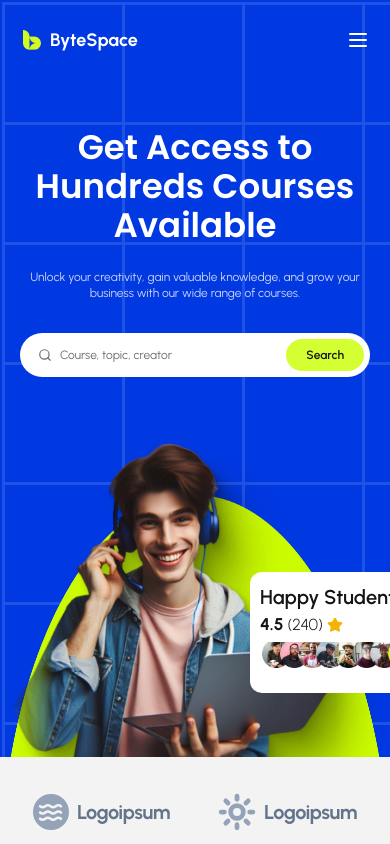
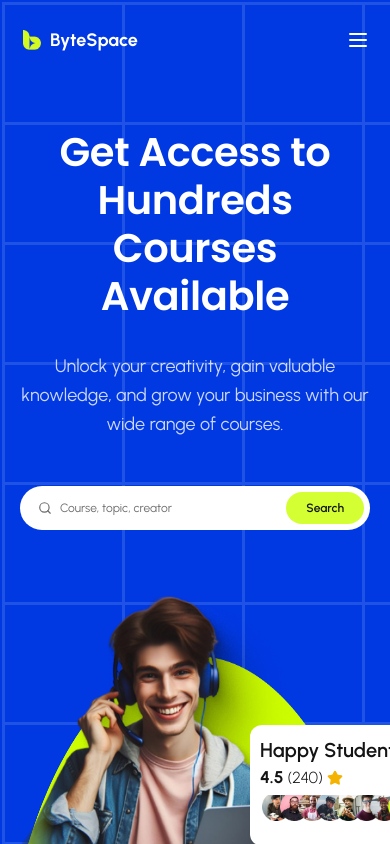
Before and after one commit to asifAjKhan/bytespace_new, a Next.js app: page / in a window 390 px wide. Shown: the top 844 px of the page. Built offline with nearby package versions, Linux system fonts and the light colour scheme.

Commit message:
changes the header text size and add gap vertically and rearrge the shapes

```diff
--- a/components/Hero.tsx
+++ b/components/Hero.tsx
@@ -16,16 +16,19 @@ export default function Hero() {
   return (
     <section className='grid-lines relative overflow-hidden bg-brand text-white'>
       <div className='relative mx-auto max-w-page px-5 pt-32 text-center lg:px-0 lg:pt-36'>
-        <h1 className='mx-auto max-w-[760px] text-[34px] font-semibold leading-[1.15] sm:text-5xl lg:text-[56px]'>
+        <h1 className='mx-auto max-w-[1000px] text-[40px] font-semibold leading-[1.2] tracking-[-0.01em] sm:text-[56px] lg:text-[72px]'>
           Get Access to Hundreds Courses Available
         </h1>
-        <p className='mx-auto mt-6 max-w-xl text-xs opacity-80 sm:text-sm'>
+        <p
+          className='mx-auto mt-8 max-w-[900px] text-center text-[18px] font-normal leading-[1.6] tracking-normal opacity-80'
+          style={{ fontFamily: 'Satoshi, var(--font-sans), sans-serif' }}
+        >
           Unlock your creativity, gain valuable knowledge, and grow your
           business with our wide range of courses.
         </p>
         <form
           role='search'
-          className='mx-auto mt-8 flex max-w-[460px] items-center gap-2 rounded-full bg-white p-1.5 text-ink'
+          className='mx-auto mt-12 flex max-w-[460px] items-center gap-2 rounded-full bg-white p-1.5 text-ink'
         >
           <Search size={14} className='ml-3 shrink-0 text-muted' />
           <input
@@ -57,17 +60,17 @@ export default function Hero() {
             alt='Smiling student with laptop'
             className='absolute bottom-0 left-1/2 h-[340px] w-auto -translate-x-1/2 object-bottom [mask-image:linear-gradient(to_right,transparent,#000_14%,#000_86%,transparent)] sm:h-[420px] lg:h-[440px]'
           />
-          <div className='absolute h-[70px] w-[208px]    top-[520px] left-[280px] hidden  rounded-xl bg-white p-3 text-left text-ink  sm:block'>
-            <p className='text-xs font-semibold'>UI/UX Design</p>
+          <div className='absolute h-[70px] w-[208px]    top-[600px] left-[280px] hidden  rounded-xl bg-white p-3 text-left text-ink  sm:block'>
+            <p className='text-lg font-semibold'>UI/UX Design</p>
             <p className='text-[10px] text-muted'>
               200 Courses • 1000+ Students
             </p>
           </div>
-          <div className='absolute w-[232px] h-[131px]   right-2 top-[500px] left-[700px] rounded-xl bg-white p-3 text-left font-bold  text-ink sm:block'>
-            <p className='text-[15px]'>Learning Progress</p>
-            <p className='text-3xl font-semibold'>55%</p>
-            <div className='mt-1 h-1 rounded bg-[#f6f6f6dc]'>
-              <div className='h-1 w-1/2 rounded  bg-lime' />
+          <div className='absolute w-[232px] h-[131px]   right-2 top-[620px] left-[670px] rounded-xl bg-white p-3 text-left font-bold  text-ink sm:block'>
+            <p className='text-[14px] font-semibold mb-2'>Learning Progress</p>
+            <p className='text-5xl font-bold'>55%</p>
+            <div className='mt-1 h-2 rounded bg-[#f6f6f6dc]'>
+              <div className='h-2 w-1/2 rounded  bg-lime' />
             </div>
           </div>
           <div className='absolute w-[258px] h-[121px] bottom-16 left-[250px] rounded-xl bg-white p-2.5 text-left text-ink sm:block'>
```
